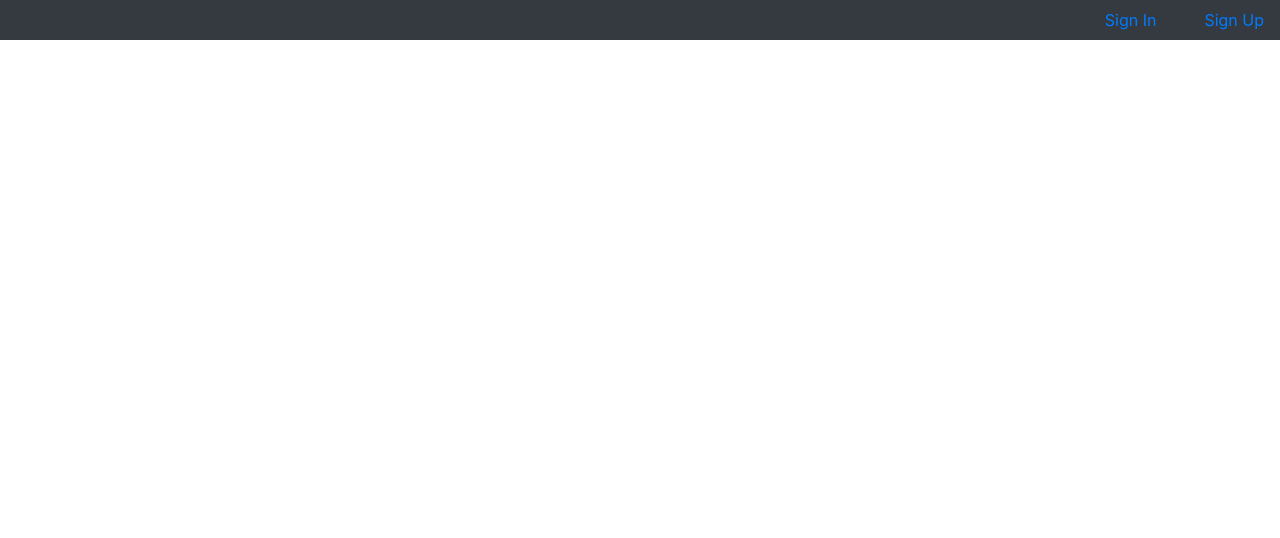
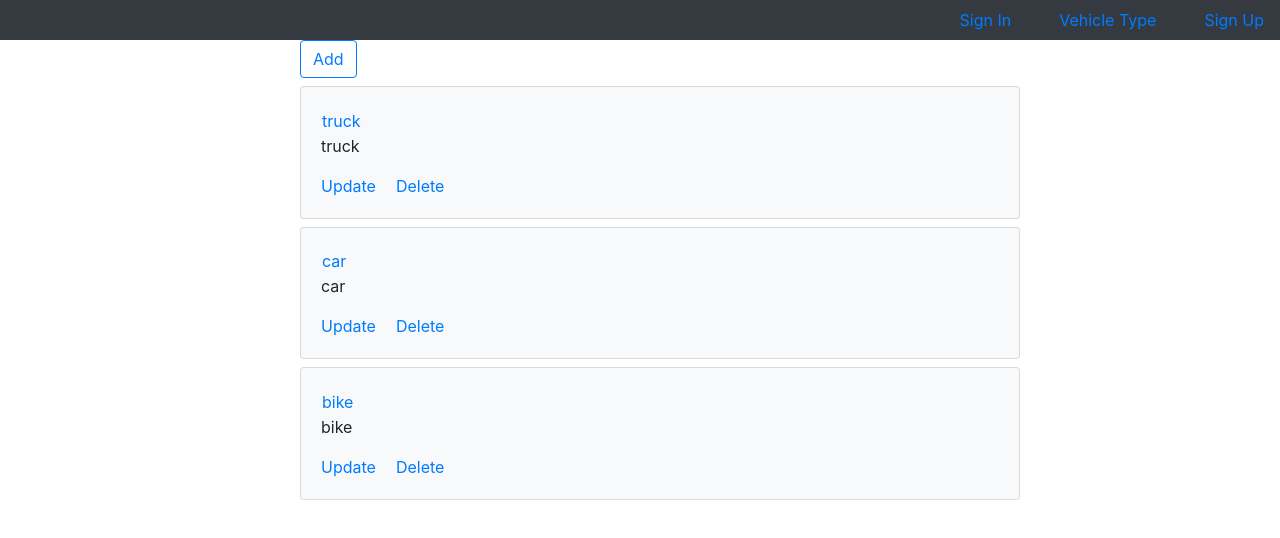
Before and after one commit to terrybelinda/Zipcar-Prototype, a React (Create React App) app in the folder frontend/: page /VehicleType in a window 1280 px wide. Shown: the top 538 px of the page. Built offline with nearby package versions, Linux system fonts and the light colour scheme.

Commit message:
admin module changes

```diff
--- a/frontend/src/components/Main.js
+++ b/frontend/src/components/Main.js
@@ -7,6 +7,7 @@ import { Redirect } from "react-router";
 import RentalLogin from "./rentalLogin/rentalLogin";
 import SignUp from "./signUp/signUp";
 import Navigation from "./Navbar/Navbar";
+import { Types } from "./VehicleType/VehicleType";
 
 class Home extends Component {
   render() {
@@ -15,6 +16,7 @@ class Home extends Component {
         <Route path="/" component={Navigation} />
         <Route exact path="/login" component={RentalLogin} />
         <Route exact path="/signup" component={SignUp} />
+        <Route path="/VehicleType" component={Types} />
       </div>
     );
   }
--- a/frontend/src/components/Navbar/Navbar.js
+++ b/frontend/src/components/Navbar/Navbar.js
@@ -21,6 +21,13 @@ class Navigation extends Component {
           )}
         </Nav>
         {!localStorage.getItem("token") && <Link to="/login">Sign In</Link>}
+
+        {!localStorage.getItem("token") && (
+          <Link className="pl-5" to="/VehicleType">
+            Vehicle Type
+          </Link>
+        )}
+
         {!localStorage.getItem("token") && (
           <Link className="pl-5" to="/signup">
             Sign Up
--- /dev/null
+++ b/frontend/src/components/VehicleType/VehicleType.js
@@ -0,0 +1,38 @@
+import React from "react";
+import { Card, Button, Modal, Form, Alert, Badge } from "react-bootstrap";
+
+export const Types = props => {
+  let types = {
+    a: { vehicle_type: "truck" },
+    b: { vehicle_type: "car" },
+    c: { vehicle_type: "bike" }
+  };
+
+  const list = Object.keys(types).map(key => (
+    <Card
+      bg="light"
+      style={{ width: "45rem", paddingRight: "100px" }}
+      className="mt-2"
+    >
+      <Card.Body>
+        <Button
+          type="button"
+          variant="link"
+          className="p-0"
+          onClick={() => props.controlModal(true, types[key])}
+        >
+          {types[key].vehicle_type}
+        </Button>
+        <Card.Text id="type">{types[key].vehicle_type}</Card.Text>
+        <Card.Link href="#">Update</Card.Link>
+        <Card.Link href="#">Delete</Card.Link>
+      </Card.Body>
+    </Card>
+  ));
+  return (
+    <div style={{ paddingLeft: "300px" }}>
+      <Button variant="outline-primary">Add</Button>
+      {list}
+    </div>
+  );
+};
--- a/frontend/src/components/signUp/signUp.js
+++ b/frontend/src/components/signUp/signUp.js
@@ -21,6 +21,7 @@ class SignUp extends Component {
             <Form.Label>Name</Form.Label>
             <Form.Control type="name" placeholder="Enter name" />
           </Form.Group>
+
           <Form.Row>
             <Form.Group as={Col} controlId="formGridMobile">
               <Form.Label>Mobile</Form.Label>
@@ -32,6 +33,7 @@ class SignUp extends Component {
               <Form.Control type="date" placeholder="Enter date of birth" />
             </Form.Group>
           </Form.Row>
+
           <Form.Row>
             <Form.Group as={Col} controlId="formGridEmail">
               <Form.Label>Email</Form.Label>
@@ -43,6 +45,7 @@ class SignUp extends Component {
               <Form.Control type="password" placeholder="Password" />
             </Form.Group>
           </Form.Row>
+
           <Form.Row>
             <Form.Group as={Col} controlId="formGridApartment">
               <Form.Label>Apartment #</Form.Label>
@@ -54,6 +57,7 @@ class SignUp extends Component {
               <Form.Control placeholder="Street" />
             </Form.Group>
           </Form.Row>
+
           <Form.Row>
             <Form.Group as={Col} controlId="formGridCity">
               <Form.Label>City</Form.Label>
@@ -73,6 +77,7 @@ class SignUp extends Component {
               <Form.Control />
             </Form.Group>
           </Form.Row>
+
           <Form.Row>
             <Form.Group as={Col} controlId="formGridLicenseState">
               <Form.Label>Licence state</Form.Label>
@@ -87,10 +92,12 @@ class SignUp extends Component {
               <Form.Control placeholder="License #" />
             </Form.Group>
           </Form.Row>
+
           <Form.Group controlId="formGridcc#">
             <Form.Label>Credit Card #</Form.Label>
             <Form.Control placeholder="Enter 16 digit credit card number" />
           </Form.Group>
+
           <Form.Row>
             <Form.Group as={Col} controlId="formGridMonth">
               <Form.Label>Month</Form.Label>
@@ -107,7 +114,7 @@ class SignUp extends Component {
               <Form.Control />
             </Form.Group>
           </Form.Row>
-          your information
+
           <Button variant="primary" type="submit">
             Submit
           </Button>
```
